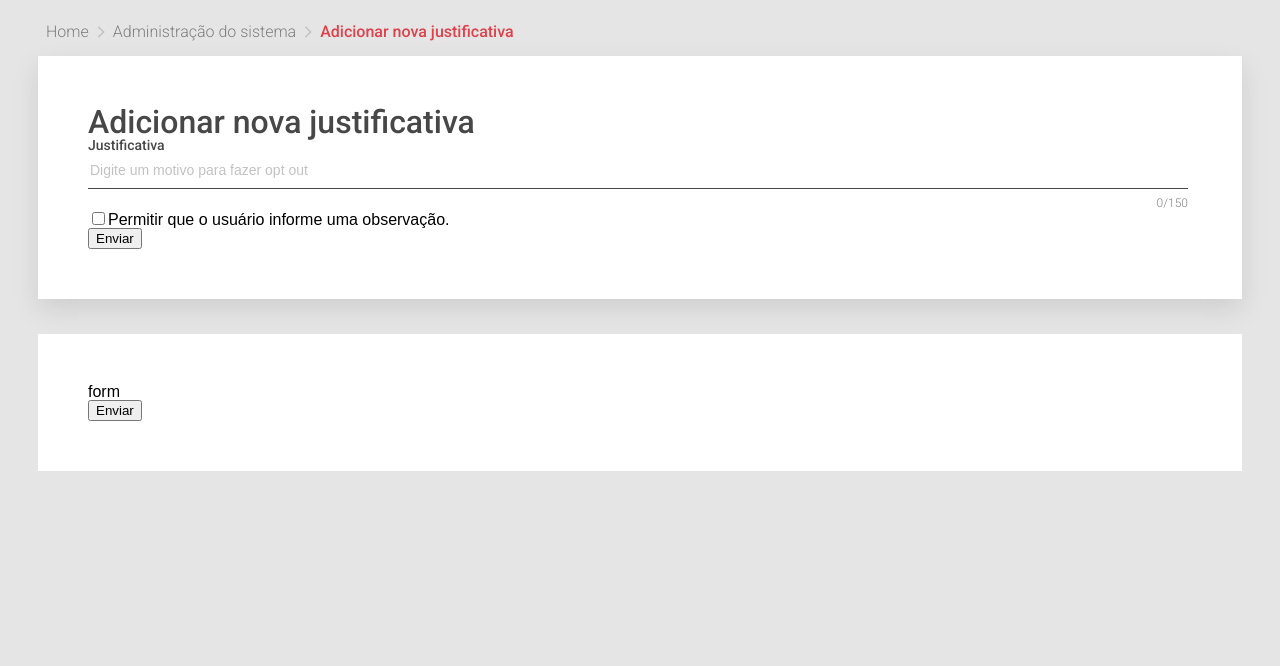
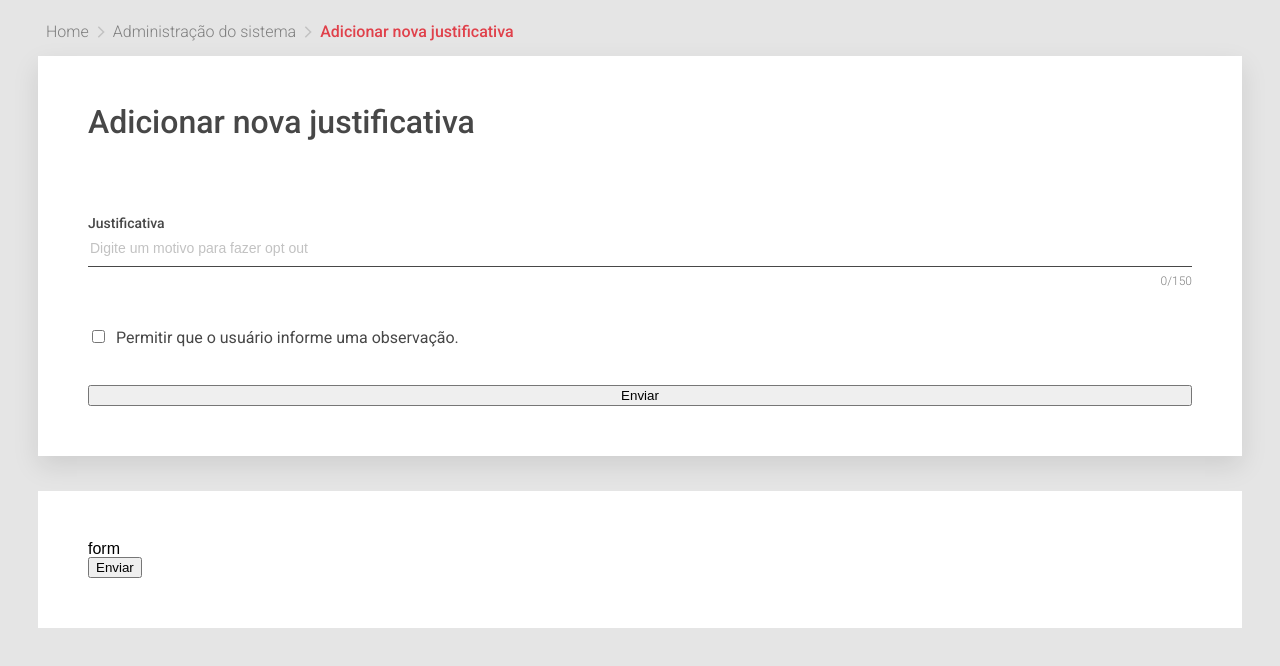
Before and after one commit to jonathansedrez/unregister, a React (Create React App) app: page / in a window 1280 px wide. Shown: the top 666 px of the page. Built offline with nearby package versions, Linux system fonts and the light colour scheme.

Commit message:
add justification style

```diff
--- a/src/components/input/input.styles.scss
+++ b/src/components/input/input.styles.scss
@@ -1,7 +1,7 @@
 @import '../../layout/variables.scss';
 
 .input {
-  width: calc(100% - 4px);
+  width: 100%;
   font-family: 'Roboto';
 
   .input__label {
@@ -23,7 +23,7 @@
     &::placeholder {
       font-size: 14px;
       color: $mid-gray;
-      font-weight: 400;
+      font-weight: 300;
     }
   }
 
--- a/src/containers/justification/justification.container.tsx
+++ b/src/containers/justification/justification.container.tsx
@@ -35,8 +35,12 @@ export const Justification: React.FC = () => {
 
   return (
     <Card hasShadow>
+      <div className="justification">
         <h1 className="justification__title">Adicionar nova justificativa</h1>
-      <form onSubmit={(event) => event.preventDefault()}>
+        <form
+          onSubmit={(event) => event.preventDefault()}
+          className="justification__form"
+        >
           <Input
             label="Justificativa"
             placeholder="Digite um motivo para fazer opt out"
@@ -53,12 +57,13 @@ export const Justification: React.FC = () => {
               onChange={(e) => setHasDescription(e.target.checked)}
               checked={hasDescription}
             />
-          <label htmlFor="hasDescription">
+            <label htmlFor="hasDescription" className="justification__checkbox">
               Permitir que o usuário informe uma observação.
             </label>
           </div>
           <button onClick={handleSubmit}>Enviar</button>
         </form>
+      </div>
     </Card>
   );
 };
--- a/src/containers/justification/justification.styles.scss
+++ b/src/containers/justification/justification.styles.scss
@@ -1,8 +1,29 @@
 @import '../../layout/variables.scss';
 
-.justification__title {
-  font-size: 32px;
-  font-family: 'Roboto';
-  font-weight: 500;
-  color: $darkest-gray;
+.justification {
+  display: flex;
+  flex-direction: column;
+  justify-content: space-between;
+  height: 300px;
+
+  .justification__title {
+    font-size: 32px;
+    font-family: 'Roboto';
+    font-weight: 500;
+    color: $darkest-gray;
+  }
+
+  .justification__form {
+    display: flex;
+    flex-direction: column;
+    justify-content: space-between;
+    height: 190px;
+  }
+
+  .justification__checkbox {
+    margin-left: 8px;
+    font-family: 'Roboto';
+    font-weight: 400;
+    color: $darkest-gray;
+  }
 }
```
Lines whose indentation alone changed are shown as unchanged.
